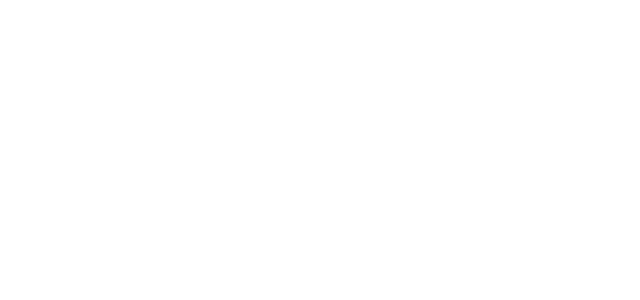
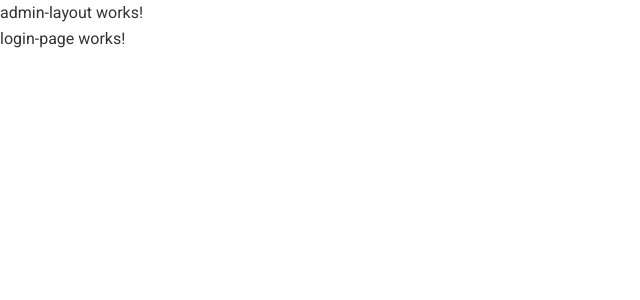
Before and after one commit to rustam-mukhametshin/angular-admin, an Angular app: page /admin/login in a window 1280 px wide. Before the commit this address led to /. Shown: the top 300 px of the page, without its empty margins (0-640 px from the left). Built offline with nearby package versions, Linux system fonts and the light colour scheme.

Commit message:
By default admin redirect to login page.

```diff
--- a/src/app/admin/admin.module.ts
+++ b/src/app/admin/admin.module.ts
@@ -2,17 +2,20 @@
 import {CommonModule} from '@angular/common';
 import {RouterModule} from '@angular/router';
 import {AdminLayoutComponent} from './shared/components/admin-layout/admin-layout.component';
+import {LoginPageComponent} from './login-page/login-page.component';
 
 @NgModule({
   declarations: [
     AdminLayoutComponent,
+    LoginPageComponent,
   ],
   imports: [
     CommonModule,
     RouterModule.forChild([
       {
         path: '', component: AdminLayoutComponent, children: [
-
+          {path: '', redirectTo: '/admin/login', pathMatch: 'full'},
+          {path: 'login', component: LoginPageComponent},
         ]
       }
     ])
--- /dev/null
+++ b/src/app/admin/login-page/login-page.component.html
@@ -0,0 +1 @@
+<p>login-page works!</p>
--- /dev/null
+++ b/src/app/admin/login-page/login-page.component.ts
@@ -0,0 +1,15 @@
+import { Component, OnInit } from '@angular/core';
+
+@Component({
+  selector: 'app-login-page',
+  templateUrl: './login-page.component.html',
+  styleUrls: ['./login-page.component.scss']
+})
+export class LoginPageComponent implements OnInit {
+
+  constructor() { }
+
+  ngOnInit() {
+  }
+
+}
```
Also changed, not shown: src/app/admin/login-page/login-page.component.scss (added).
